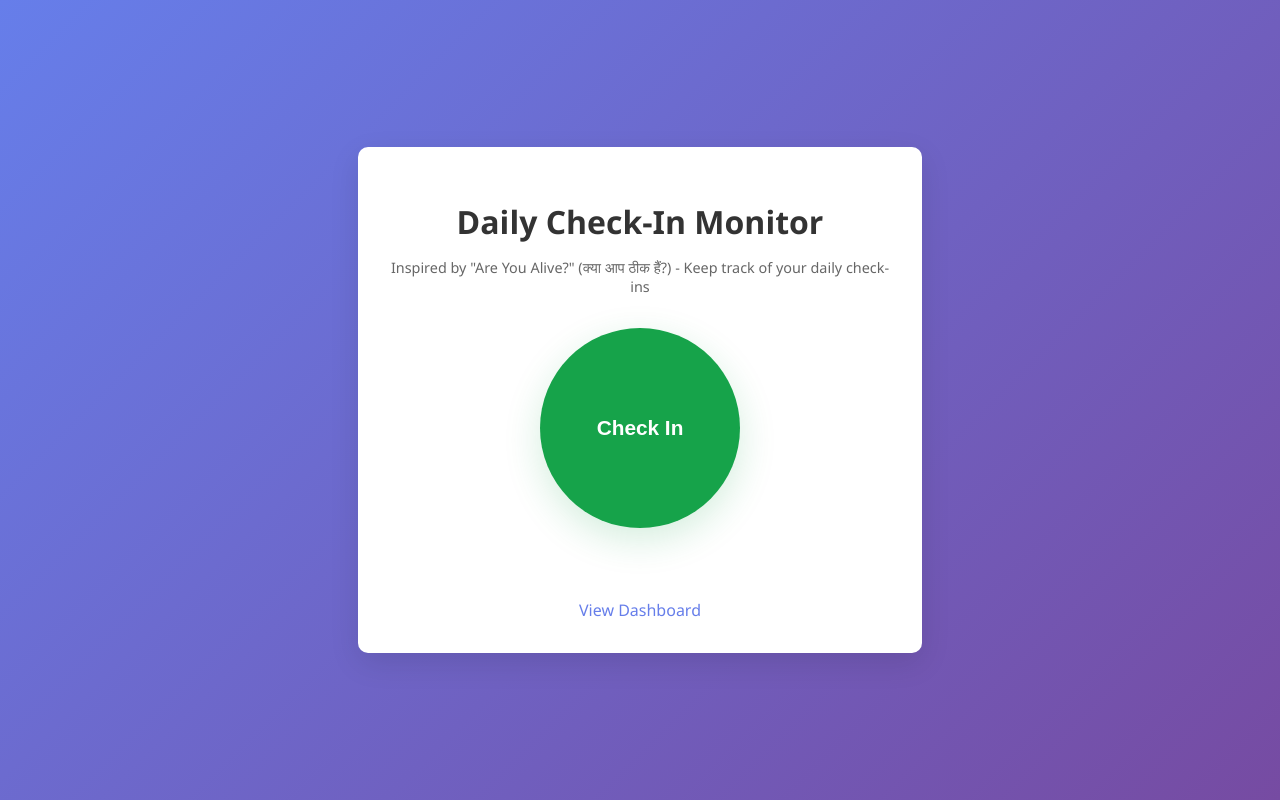
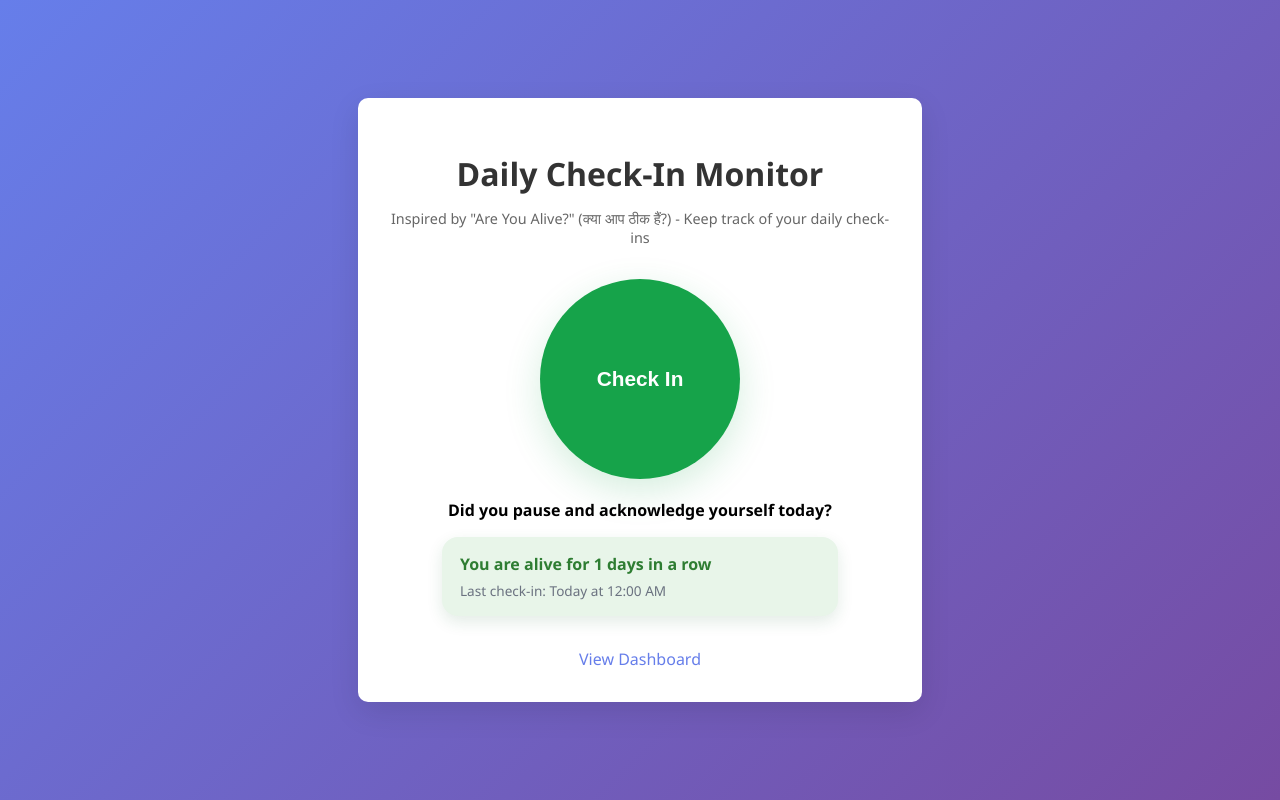
Before and after one commit to SovanMazumdar/are-you-alive, a Flask app: page / in a window 1280 px wide. Run offline with Flask 3, Linux system fonts and the light colour scheme.

Commit message:
Add success pulse and confetti

```diff
--- a/app.py
+++ b/app.py
@@ -39,6 +39,70 @@ If you're unable to check in, please contact your emergency contact.'''
 
 CHECKINS_FILE = 'checkins.json'
 
+def normalize_checkins(checkins):
+    normalized = []
+    for entry in checkins:
+        if isinstance(entry, dict):
+            date_value = entry.get('date')
+            timestamp_value = entry.get('timestamp')
+        else:
+            date_value = entry
+            timestamp_value = None
+
+        if not date_value:
+            continue
+
+        try:
+            date_obj = datetime.fromisoformat(str(date_value)).date()
+        except ValueError:
+            continue
+
+        if timestamp_value is None:
+            timestamp_dt = datetime.combine(date_obj, datetime.min.time())
+            timestamp_value = int(timestamp_dt.timestamp() * 1000)
+        else:
+            try:
+                timestamp_value = int(timestamp_value)
+            except (TypeError, ValueError):
+                timestamp_dt = datetime.combine(date_obj, datetime.min.time())
+                timestamp_value = int(timestamp_dt.timestamp() * 1000)
+
+        normalized.append({
+            'date': date_obj.isoformat(),
+            'timestamp': timestamp_value
+        })
+
+    normalized.sort(key=lambda item: item['date'], reverse=True)
+    return normalized
+
+def get_checkin_dates(checkins):
+    return [entry['date'] for entry in checkins]
+
+def get_current_streak(checkins):
+    if not checkins:
+        return 0
+
+    dates = get_checkin_dates(checkins)
+    if not dates:
+        return 0
+
+    date_set = set(dates)
+    latest_date = datetime.fromisoformat(dates[0]).date()
+    streak = 0
+    current_date = latest_date
+
+    while current_date.isoformat() in date_set:
+        streak += 1
+        current_date -= timedelta(days=1)
+
+    return streak
+
+def get_last_checkin_time(checkins):
+    if not checkins:
+        return None
+    latest_entry = max(checkins, key=lambda item: item['timestamp'])
+    return latest_entry['timestamp']
+
 def load_checkins():
     if os.path.exists(CHECKINS_FILE):
         with open(CHECKINS_FILE, 'r') as f:
@@ -72,9 +136,10 @@ def send_email(subject, message, to_email):
 
 def check_missed_checkin():
     today = datetime.now().date().isoformat()
-    checkins = load_checkins()
+    checkins = normalize_checkins(load_checkins())
+    checkin_dates = get_checkin_dates(checkins)
 
-    if today not in checkins:
+    if today not in checkin_dates:
         print(f"No check-in detected for {today}. Sending notification.")
         success = send_email(CONFIG['notification_subject'], CONFIG['notification_message'], CONFIG['emergency_email'])
         if success:
@@ -112,15 +177,15 @@ def dashboard():
 def checkin():
     try:
         today = datetime.now().date().isoformat()
-        checkins = load_checkins()
+        now_timestamp = int(datetime.now().timestamp() * 1000)
+        checkins = normalize_checkins(load_checkins())
+        checkin_dates = get_checkin_dates(checkins)
 
-        if today not in checkins:
-            checkins.append(today)
-            # Sort checkins by date (newest first)
-            checkins.sort(reverse=True)
-            # Keep only last 30 days to prevent file from growing too large
+        if today not in checkin_dates:
+            checkins.append({'date': today, 'timestamp': now_timestamp})
+            checkins.sort(key=lambda item: item['date'], reverse=True)
             cutoff_date = (datetime.now() - timedelta(days=30)).date().isoformat()
-            checkins = [date for date in checkins if date >= cutoff_date]
+            checkins = [entry for entry in checkins if entry['date'] >= cutoff_date]
             save_checkins(checkins)
             return jsonify({'status': 'success', 'message': 'Check-in successful!'})
         else:
@@ -131,8 +196,16 @@ def checkin():
 
 @app.route('/api/checkins')
 def get_checkins():
-    checkins = load_checkins()
-    return jsonify(checkins)
+    checkins = normalize_checkins(load_checkins())
+    return jsonify(get_checkin_dates(checkins))
+
+@app.route('/api/status')
+def get_status():
+    checkins = normalize_checkins(load_checkins())
+    return jsonify({
+        'currentStreak': get_current_streak(checkins),
+        'lastCheckInTime': get_last_checkin_time(checkins)
+    })
 
 if __name__ == '__main__':
     print("Starting Daily Check-In Monitor...")
--- a/static/css/styles.css
+++ b/static/css/styles.css
@@ -91,6 +91,72 @@ h1 {
 .checkin-button.circle:hover:not(:disabled) {
     transform: translateY(-3px) scale(1.02);
     box-shadow: 0 18px 50px rgba(20,145,74,0.18);
+}
+
+.checkin-button.checkin-success {
+    animation: pulse-success 0.6s ease-out;
+}
+
+.confetti-burst {
+    position: relative;
+    width: 0;
+    height: 0;
+    margin: 0 auto;
+    pointer-events: none;
+}
+
+.confetti-burst.show {
+    height: 1px;
+}
+
+.confetti-piece {
+    position: absolute;
+    left: 50%;
+    top: 0;
+    width: 8px;
+    height: 12px;
+    border-radius: 3px;
+    background: #34d399;
+    transform: translate(-50%, 0) rotate(var(--r));
+    animation: confetti-fall var(--d, 0.8s) ease-out forwards;
+    box-shadow: 0 0 0 1px rgba(255,255,255,0.4) inset;
+}
+
+.confetti-piece:nth-child(3n) {
+    background: #fbbf24;
+}
+
+.confetti-piece:nth-child(3n + 1) {
+    background: #60a5fa;
+}
+
+@keyframes pulse-success {
+    0% {
+        transform: scale(1);
+        box-shadow: 0 0 0 0 rgba(22,163,74,0.35);
+    }
+    60% {
+        transform: scale(1.04);
+        box-shadow: 0 0 0 18px rgba(22,163,74,0);
+    }
+    100% {
+        transform: scale(1);
+        box-shadow: 0 0 0 0 rgba(22,163,74,0);
+    }
+}
+
+@keyframes confetti-fall {
+    0% {
+        opacity: 0;
+        transform: translate(-50%, 0) rotate(0deg);
+    }
+    10% {
+        opacity: 1;
+    }
+    100% {
+        opacity: 0;
+        transform: translate(calc(-50% + var(--x)), var(--y)) rotate(240deg);
+    }
 }
 
 /* Dashboard view controls */
@@ -187,6 +253,29 @@ h1 {
     min-height: 1.2em;
 }
 
+.daily-status-card {
+    margin: 1rem auto 0;
+    padding: 1rem 1.1rem;
+    border-radius: 16px;
+    background: #e8f5e9;
+    box-shadow: 0 6px 16px rgba(22, 101, 52, 0.12);
+    text-align: left;
+    max-width: 360px;
+}
+
+.daily-status-title {
+    margin: 0;
+    font-size: 1rem;
+    font-weight: 600;
+    color: #2e7d32;
+}
+
+.daily-status-subtitle {
+    margin: 0.35rem 0 0;
+    font-size: 0.85rem;
+    color: #6b7280;
+}
+
 .links {
     margin-top: 2rem;
 }
--- a/static/js/checkin.js
+++ b/static/js/checkin.js
@@ -2,6 +2,73 @@
 document.addEventListener('DOMContentLoaded', function() {
     const checkinBtn = document.getElementById('checkin-btn');
     const statusMessage = document.getElementById('status-message');
+    const dailyStatusCard = document.getElementById('daily-status-card');
+    const confettiBurst = document.getElementById('confetti-burst');
+    const beforeCheckInMessage = 'Did you pause and acknowledge yourself today?';
+    const afterCheckInMessage = 'Good job. You showed up today.';
+
+    const statusTimeFormatter = new Intl.DateTimeFormat(undefined, {
+        hour: 'numeric',
+        minute: '2-digit'
+    });
+
+    function renderDailyStatus(status) {
+        if (!status || status.currentStreak <= 0 || !status.lastCheckInTime) {
+            dailyStatusCard.hidden = true;
+            dailyStatusCard.textContent = '';
+            return;
+        }
+
+        const formattedTime = `Today at ${statusTimeFormatter.format(new Date(status.lastCheckInTime))}`;
+        dailyStatusCard.innerHTML = `
+            <p class="daily-status-title">You are alive for ${status.currentStreak} days in a row</p>
+            <p class="daily-status-subtitle">Last check-in: ${formattedTime}</p>
+        `;
+        dailyStatusCard.hidden = false;
+    }
+
+    async function loadDailyStatus() {
+        try {
+            const response = await fetch('/api/status');
+            const status = await response.json();
+            renderDailyStatus(status);
+        } catch (error) {
+            console.error('Failed to load daily status:', error);
+        }
+    }
+
+    loadDailyStatus();
+
+    function triggerSuccessEffects() {
+        checkinBtn.classList.remove('checkin-success');
+        void checkinBtn.offsetWidth;
+        checkinBtn.classList.add('checkin-success');
+
+        if (!confettiBurst) {
+            return;
+        }
+
+        confettiBurst.innerHTML = '';
+        confettiBurst.classList.remove('show');
+        void confettiBurst.offsetWidth;
+
+        const confettiCount = 14;
+        for (let i = 0; i < confettiCount; i += 1) {
+            const piece = document.createElement('span');
+            piece.className = 'confetti-piece';
+            piece.style.setProperty('--x', `${Math.random() * 160 - 80}px`);
+            piece.style.setProperty('--y', `${Math.random() * -120 - 40}px`);
+            piece.style.setProperty('--r', `${Math.random() * 360}deg`);
+            piece.style.setProperty('--d', `${Math.random() * 0.35 + 0.65}s`);
+            confettiBurst.appendChild(piece);
+        }
+
+        confettiBurst.classList.add('show');
+        setTimeout(() => {
+            confettiBurst.classList.remove('show');
+            confettiBurst.innerHTML = '';
+        }, 900);
+    }
 
     // Handle check-in button click
     checkinBtn.addEventListener('click', async function() {
@@ -19,11 +86,15 @@ document.addEventListener('DOMContentLoaded', function() {
             const result = await response.json();
 
             if (result.status === 'success') {
-                statusMessage.textContent = result.message;
+                statusMessage.textContent = afterCheckInMessage;
                 statusMessage.style.color = 'green';
+                triggerSuccessEffects();
+                await loadDailyStatus();
             } else if (result.status === 'info') {
-                statusMessage.textContent = result.message;
+                statusMessage.textContent = afterCheckInMessage;
                 statusMessage.style.color = '#0ea5e9';
+                triggerSuccessEffects();
+                await loadDailyStatus();
             } else {
                 statusMessage.textContent = result.message || 'Check-in failed.';
                 statusMessage.style.color = 'red';
@@ -37,4 +108,6 @@ document.addEventListener('DOMContentLoaded', function() {
             checkinBtn.disabled = false;
         }
     });
+
+    statusMessage.textContent = beforeCheckInMessage;
 });
--- a/templates/index.html
+++ b/templates/index.html
@@ -14,7 +14,9 @@
 
         <div id="checkin-section">
             <button id="checkin-btn" class="checkin-button circle" aria-live="polite" aria-label="Check in">Check In</button>
-            <p id="status-message"></p>
+            <p id="status-message">Did you pause and acknowledge yourself today?</p>
+            <div id="daily-status-card" class="daily-status-card" aria-live="polite" hidden></div>
+            <div id="confetti-burst" class="confetti-burst" aria-hidden="true"></div>
         </div>
 
         <div class="links">
```
